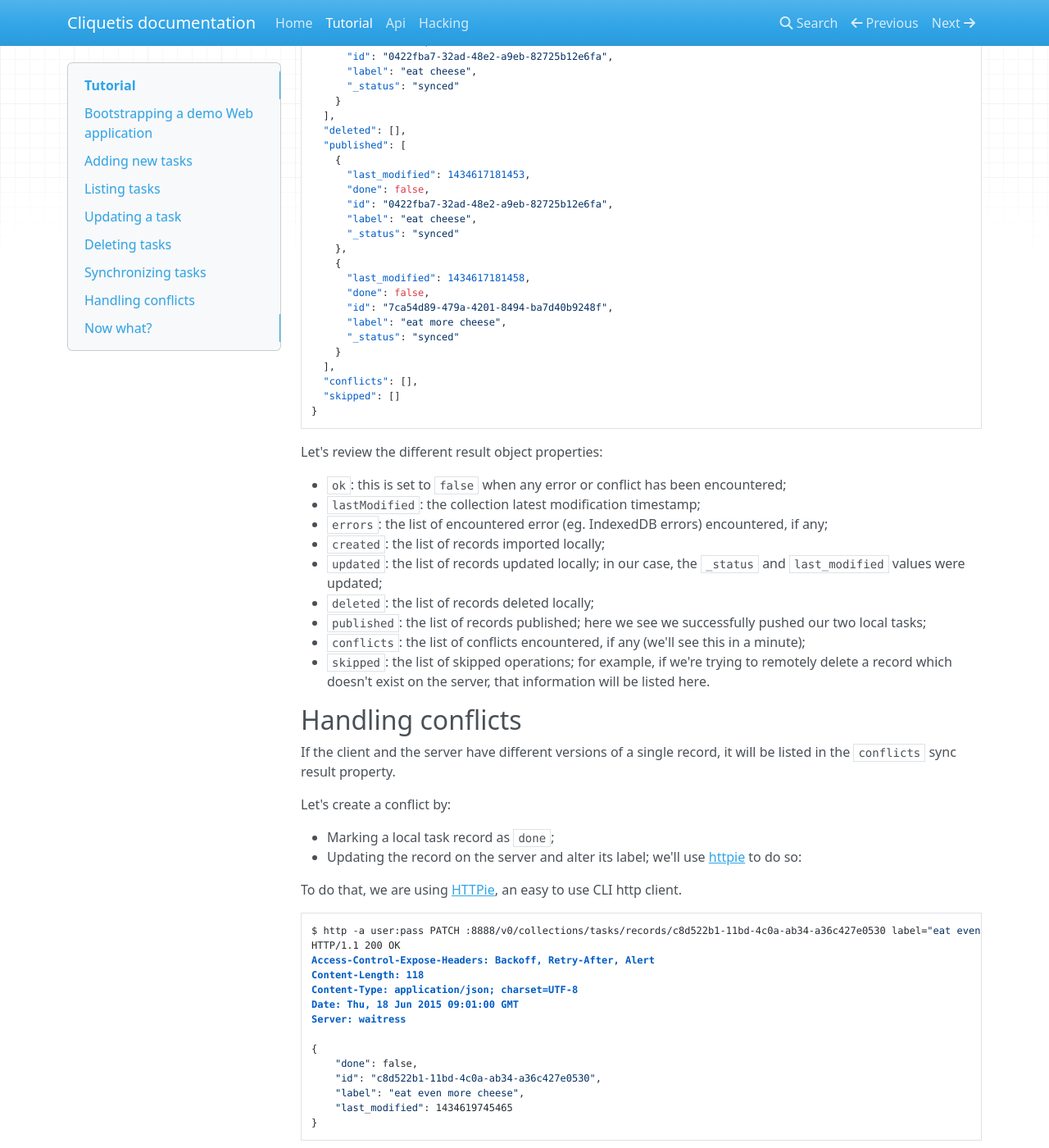
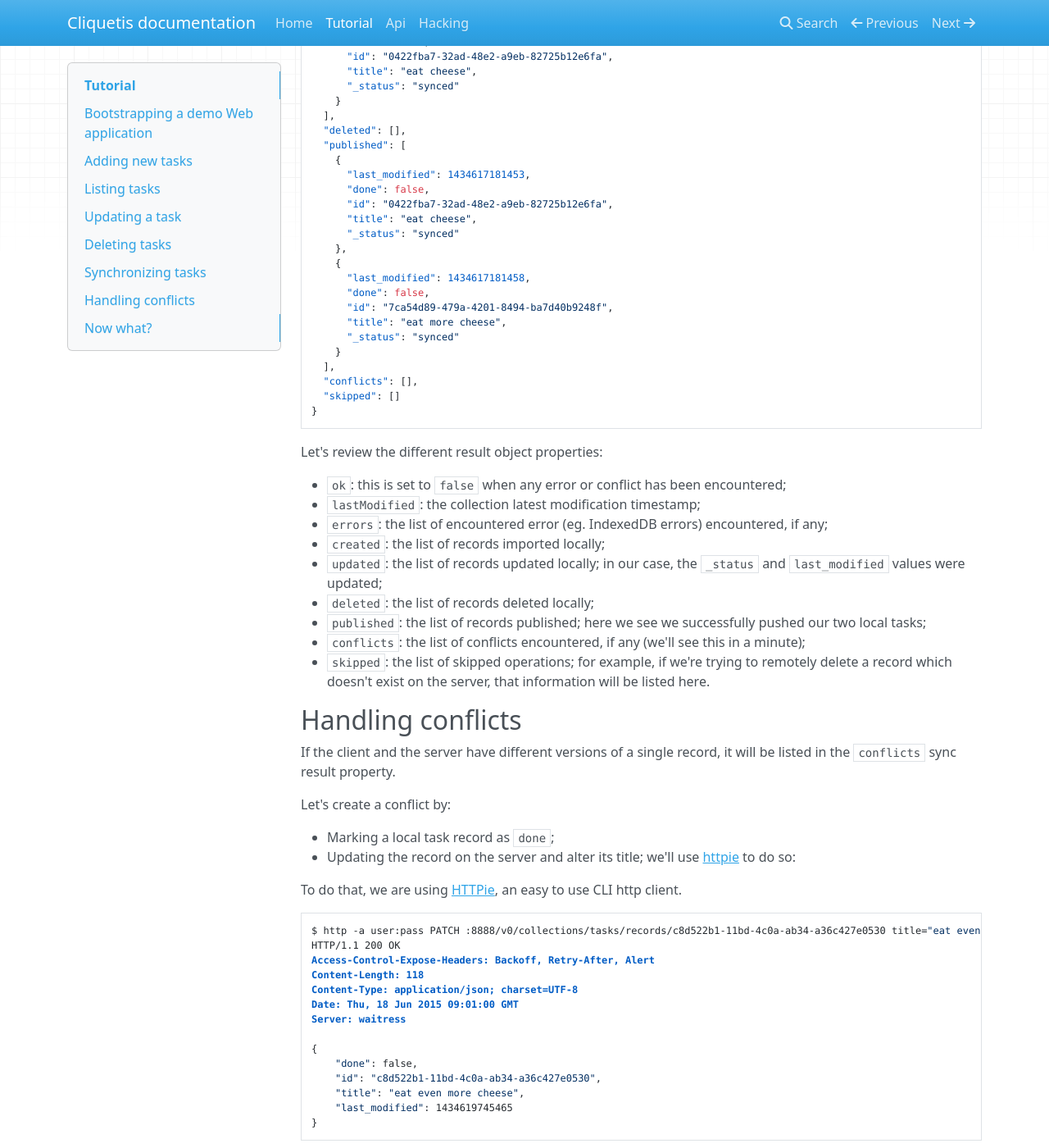
Before and after one commit to Kinto/kinto.js, an MkDocs documentation site: the page built from docs/tutorial.md, in a window 1280 px wide and 1400 px high, scrolled down 8827 px. Shown: the whole window at 82% size. Built offline with MkDocs 1.6.1, drawn with Linux system fonts in a browser that asks for light colours; nearby versions of some CDN libraries; old or Windows-style settings are respelled for this version of MkDocs; some of the changed text lies outside the part shown.

Commit message:
Renamed label field to title to avoid bootstrap css issue.

````diff
--- a/docs/tutorial.md
+++ b/docs/tutorial.md
@@ -29,7 +29,7 @@ First, let's create a simple HTML file for our demo app, in an `index.html` file
     <h1>Tasks</h1>
     <form class="form-inline" id="form">
       <div class="form-group">
-        <input class="form-control" type="text" name="label" placeholder="Thing">
+        <input class="form-control" type="text" name="title" placeholder="Thing">
         <input class="btn btn-primary" type="submit" value="Add">
       </div>
     </form>
@@ -83,11 +83,11 @@ function main() {
     .addEventListener("submit", function(event) {
       event.preventDefault();
       tasks.create({
-        label: event.target.label.value,
+        title: event.target.title.value,
         done: false
       }).then(_ => {
-        event.target.label.value = "";
-        event.target.label.focus();
+        event.target.title.value = "";
+        event.target.title.focus();
       }).catch(function(err) {
         console.error(err);
       });
@@ -119,11 +119,11 @@ function main() {
     .addEventListener("submit", function(event) {
       event.preventDefault();
       tasks.create({
-        label: event.target.label.value,
+        title: event.target.title.value,
         done: false
       }).then(function(res) {
-        event.target.label.value = "";
-        event.target.label.focus();
+        event.target.title.value = "";
+        event.target.title.focus();
         // Render the list once a value had been submitted.
         render();
       }).catch(function(err) {
@@ -134,7 +134,7 @@ function main() {
   function renderTask(task) {
     var li = document.createElement("li");
     li.classList.add("list-group-item");
-    li.innerHTML = task.label;
+    li.innerHTML = task.title;
     return li;
   }
 
@@ -191,7 +191,7 @@ First, let's move to using a `template` tag in our HTML document so we can defin
     <li class="list-group-item">
       <label>
         <input class="done" type="checkbox">
-        <span class="label"></span>
+        <span class="title"></span>
       </label>
     </li>
   </template>
@@ -204,7 +204,7 @@ Our `renderTask()` function becomes:
   function renderTask(task) {
     var tpl = document.getElementById("task-tpl");
     var li = tpl.content.cloneNode(true);
-    li.querySelector(".label").textContent = task.label;
+    li.querySelector(".title").textContent = task.title;
     li.querySelector(".done").checked = task.done;
     return li;
   }
@@ -220,7 +220,7 @@ But that's not enough. We need to listen to clicks made on the checkbox, so we c
   function renderTask(task) {
     var tpl = document.getElementById("task-tpl");
     var li = tpl.content.cloneNode(true);
-    li.querySelector(".label").textContent = task.label;
+    li.querySelector(".title").textContent = task.title;
     // retrieve a reference to the checkbox element
     var checkbox = li.querySelector(".done");
     // initialize it with task status
@@ -341,14 +341,14 @@ Here's a sample result object, so you can appreciate it all:
       "last_modified": 1434617181458,
       "done": false,
       "id": "7ca54d89-479a-4201-8494-ba7d40b9248f",
-      "label": "eat more cheese",
+      "title": "eat more cheese",
       "_status": "synced"
     },
     {
       "last_modified": 1434617181453,
       "done": false,
       "id": "0422fba7-32ad-48e2-a9eb-82725b12e6fa",
-      "label": "eat cheese",
+      "title": "eat cheese",
       "_status": "synced"
     }
   ],
@@ -358,14 +358,14 @@ Here's a sample result object, so you can appreciate it all:
       "last_modified": 1434617181453,
       "done": false,
       "id": "0422fba7-32ad-48e2-a9eb-82725b12e6fa",
-      "label": "eat cheese",
+      "title": "eat cheese",
       "_status": "synced"
     },
     {
       "last_modified": 1434617181458,
       "done": false,
       "id": "7ca54d89-479a-4201-8494-ba7d40b9248f",
-      "label": "eat more cheese",
+      "title": "eat more cheese",
       "_status": "synced"
     }
   ],
@@ -393,12 +393,12 @@ If the client and the server have different versions of a single record, it will
 Let's create a conflict by:
 
 - Marking a local task record as `done`;
-- Updating the record on the server and alter its label; we'll use [httpie](https://github.com/jakubroztocil/httpie) to do so:
+- Updating the record on the server and alter its title; we'll use [httpie](https://github.com/jakubroztocil/httpie) to do so:
 
 To do that, we are using [HTTPie](https://github.com/jakubroztocil/httpie), an easy to use CLI http client.
 
 ```
-$ http -a user:pass PATCH :8888/v0/collections/tasks/records/c8d522b1-11bd-4c0a-ab34-a36c427e0530 label="eat even more cheese"
+$ http -a user:pass PATCH :8888/v0/collections/tasks/records/c8d522b1-11bd-4c0a-ab34-a36c427e0530 title="eat even more cheese"
 HTTP/1.1 200 OK
 Access-Control-Expose-Headers: Backoff, Retry-After, Alert
 Content-Length: 118
@@ -409,7 +409,7 @@ Server: waitress
 {
     "done": false,
     "id": "c8d522b1-11bd-4c0a-ab34-a36c427e0530",
-    "label": "eat even more cheese",
+    "title": "eat even more cheese",
     "last_modified": 1434619745465
 }
 ```
@@ -432,14 +432,14 @@ If we try to `#sync`, now we get a conflict:
         "last_modified": 1434619634577,
         "done": true,
         "id": "c8d522b1-11bd-4c0a-ab34-a36c427e0530",
-        "label": "eat even more cheese",
+        "title": "eat even more cheese",
         "_status": "updated"
       },
       "remote": {
         "last_modified": 1434619745465,
         "done": false,
         "id": "c8d522b1-11bd-4c0a-ab34-a36c427e0530",
-        "label": "eat even more cheese!"
+        "title": "eat even more cheese!"
       }
     }
   ],
````
Also changed, not shown: 2 other files.
